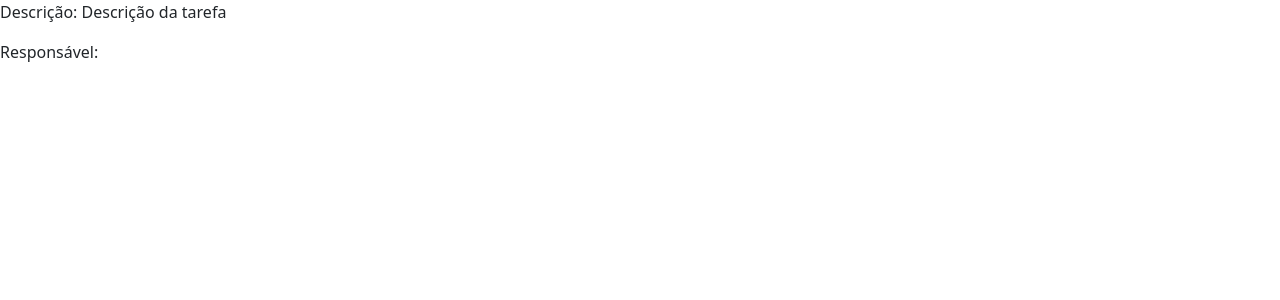
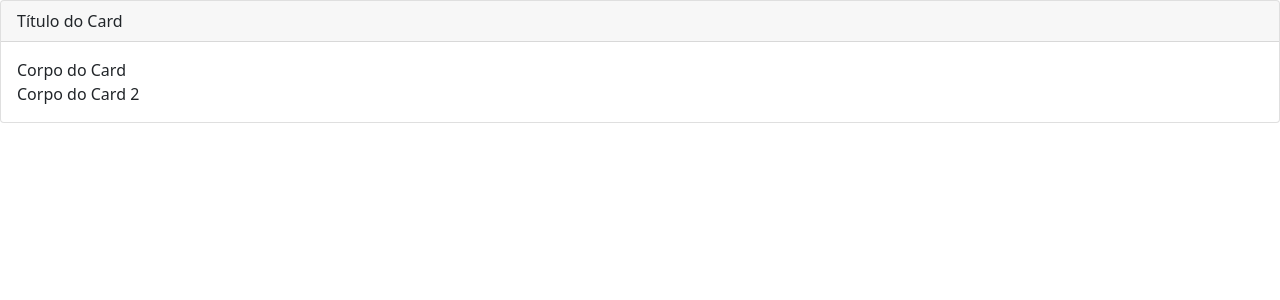
Before and after one commit to andersonmmendes/cruso-angular, an Angular app in the folder diretivas/: page / in a window 1280 px wide. Shown: the top 300 px of the page. Built offline with nearby package versions, Linux system fonts and the light colour scheme.

Commit message:
Aula 32 - Finalizada

```diff
--- a/diretivas/src/app/app.component.html
+++ b/diretivas/src/app/app.component.html
@@ -3,4 +3,15 @@
 <!-- <app-diretiva-ngfor></app-diretiva-ngfor> -->
 <!-- <app-diretiva-ngclass></app-diretiva-ngclass> -->
 <!-- <app-diretiva-ngstyle></app-diretiva-ngstyle> -->
-<app-operador-elvis></app-operador-elvis>
+<!-- <app-operador-elvis></app-operador-elvis> -->
+<!-- <app-exemplo-ng-content>
+  Conteúdo do Card.
+  <app-operador-elvis></app-operador-elvis>
+</app-exemplo-ng-content> -->
+
+<app-exemplo-ng-content>
+  <div class="titulo">Título do Card</div>
+  <div class="corpo">Corpo do Card</div>
+  <div class="corpo">Corpo do Card 2</div>
+  <div>Conteúdo do Card.</div>
+</app-exemplo-ng-content>
--- a/diretivas/src/app/app.module.ts
+++ b/diretivas/src/app/app.module.ts
@@ -9,6 +9,7 @@ import { DiretivaNgforComponent } from './diretiva-ngfor/diretiva-ngfor.componen
 import { DiretivaNgclassComponent } from './diretiva-ngclass/diretiva-ngclass.component';
 import { DiretivaNgstyleComponent } from './diretiva-ngstyle/diretiva-ngstyle.component';
 import { OperadorElvisComponent } from './operador-elvis/operador-elvis.component';
+import { ExemploNgContentComponent } from './exemplo-ng-content/exemplo-ng-content.component';
 
 @NgModule({
   declarations: [
@@ -18,7 +19,8 @@ import { OperadorElvisComponent } from './operador-elvis/operador-elvis.componen
     DiretivaNgforComponent,
     DiretivaNgclassComponent,
     DiretivaNgstyleComponent,
-    OperadorElvisComponent
+    OperadorElvisComponent,
+    ExemploNgContentComponent
   ],
   imports: [
     BrowserModule,
--- /dev/null
+++ b/diretivas/src/app/exemplo-ng-content/exemplo-ng-content.component.html
@@ -0,0 +1,8 @@
+<div class="card">
+  <div class="card-header">
+    <ng-content select=".titulo"></ng-content>
+  </div>
+  <div class="card-body">
+    <p class="card-text"><ng-content select=".corpo"></ng-content></p>
+  </div>
+</div>
--- /dev/null
+++ b/diretivas/src/app/exemplo-ng-content/exemplo-ng-content.component.ts
@@ -0,0 +1,18 @@
+import { Component, OnInit } from '@angular/core';
+
+@Component({
+  selector: 'app-exemplo-ng-content',
+  templateUrl: './exemplo-ng-content.component.html',
+  styleUrls: ['./exemplo-ng-content.component.css']
+})
+export class ExemploNgContentComponent implements OnInit {
+
+
+
+  constructor() { }
+
+  // eslint-disable-next-line @angular-eslint/no-empty-lifecycle-method
+  ngOnInit(): void {
+  }
+
+}
```
Also changed, not shown: diretivas/src/app/exemplo-ng-content/exemplo-ng-content.component.css (added), 1 other file (tests, documents, lock files or other folders).
